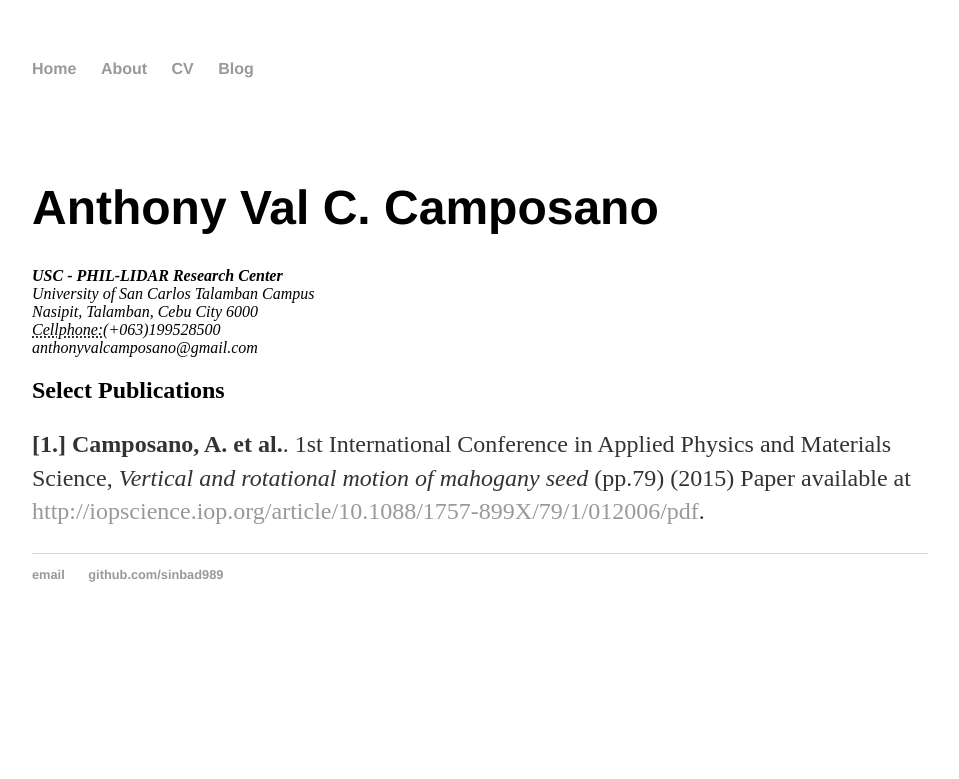
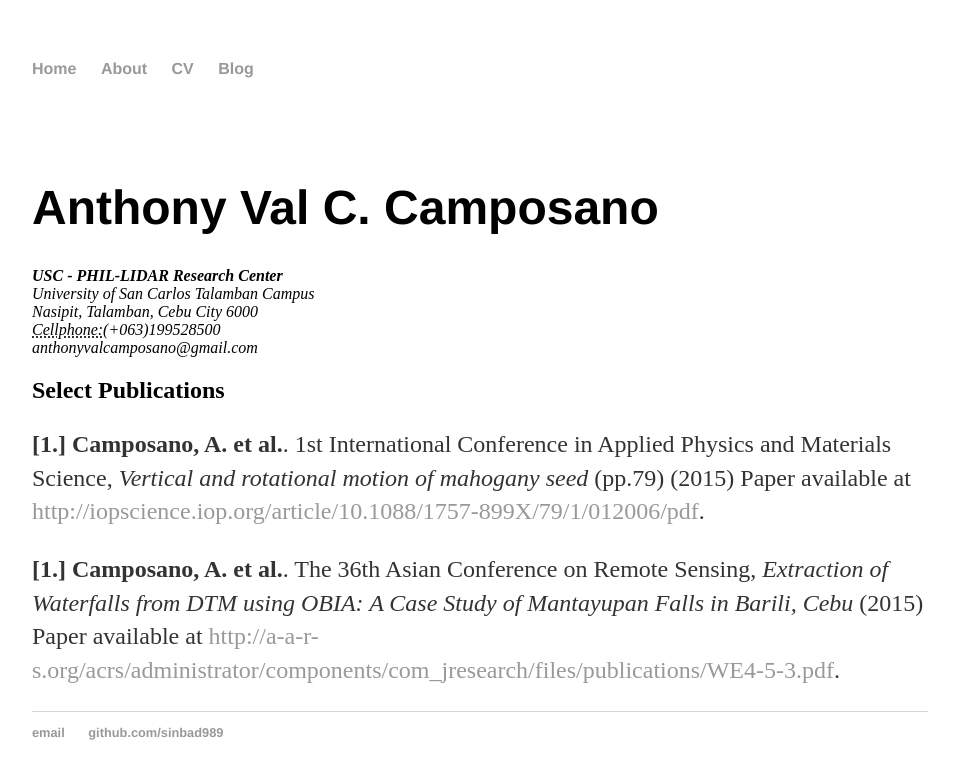
Before and after one commit to sinbad989/sinbad989.github.io, a Jekyll site: the page built from cv/index.html, in a window 1280 px wide. Shown: the top 779 px of the page, without its empty margins (160-1119 px from the left). Built offline with Jekyll 4.4.1, drawn with Linux system fonts in a browser that asks for light colours.

Commit message:
Update index.html
added another paper

```diff
--- a/cv/index.html
+++ b/cv/index.html
@@ -18,5 +18,6 @@ title: CV of Anthony Val Camposano
 
 					<p><strong>[1.] Camposano, A. et al.</strong>. 1st International Conference in Applied Physics and Materials Science, <em>Vertical and rotational motion of mahogany seed </em> (pp.79) (2015) Paper available at <a href="http://iopscience.iop.org/article/10.1088/1757-899X/79/1/012006/pdf">http://iopscience.iop.org/article/10.1088/1757-899X/79/1/012006/pdf</a>.
 
+					<p><strong>[1.] Camposano, A. et al.</strong>. The 36th Asian Conference on Remote Sensing, <em>Extraction of Waterfalls from DTM using OBIA: A Case Study of Mantayupan Falls in Barili, Cebu </em> (2015) Paper available at <a href="http://a-a-r-s.org/acrs/administrator/components/com_jresearch/files/publications/WE4-5-3.pdf">http://a-a-r-s.org/acrs/administrator/components/com_jresearch/files/publications/WE4-5-3.pdf</a>.
 
 	</div>
```
